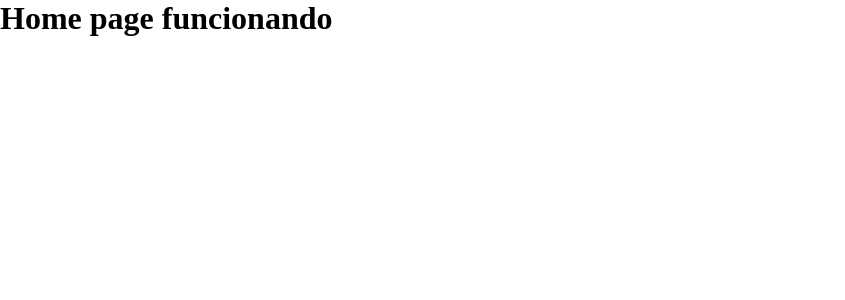
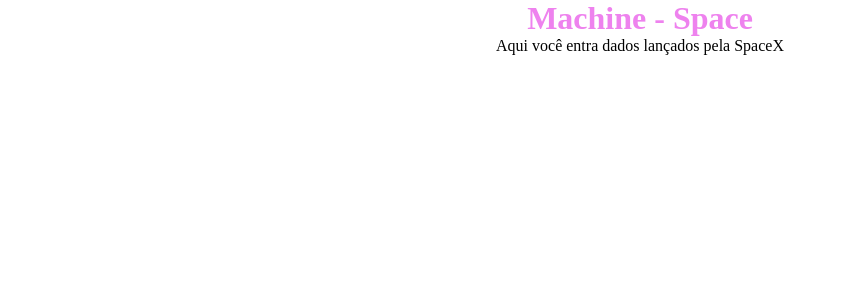
Before and after one commit to Deividi-Lucas/Machine_Space, a React (Vite) app: page / in a window 1280 px wide. Shown: the top 300 px of the page, without its empty margins (0-845 px from the left). Built offline with nearby package versions, Linux system fonts and the light colour scheme; no server answers.

Commit message:
Chore [ home pag for consume api ]

```diff
--- a/src/pages/home/index.jsx
+++ b/src/pages/home/index.jsx
@@ -1,9 +1,22 @@
+import axios from 'axios';
+import { useEffect, useState } from 'react';
+import {  Container, Titulo } from './style';
+
 function Home(){
-    return<>
-    <h1>Home page funcionando
+const [dados, setDados] = useState()
+// Falta consumir a API por via do Axios
+useEffect(()=>{
+       const get = axios.get("https://api.spacexdata.com/v5/launches/latest")
+        console.log(get.then(res =>  setDados(res.data)))
 
-    </h1>
-    </>
+    },[setDados])
+
+    return(
+    <Container>
+        <Titulo>Machine - Space</Titulo>
+    <p>Aqui você entra dados lançados pela SpaceX </p>
+    </Container>
+    )
 }
 
 export default Home
--- a/src/pages/home/style.js
+++ b/src/pages/home/style.js
@@ -1,7 +1,14 @@
 import styled from "styled-components";
 
-export const Button = styled.button`
-    padding:1rem ;
+export const Container = styled.div`
+display: flex;
+flex-direction: column;
+align-items: center;
+height: 100vh;
 
 
 `
+
+export const Titulo = styled.h1`
+color: violet;
+`
```
